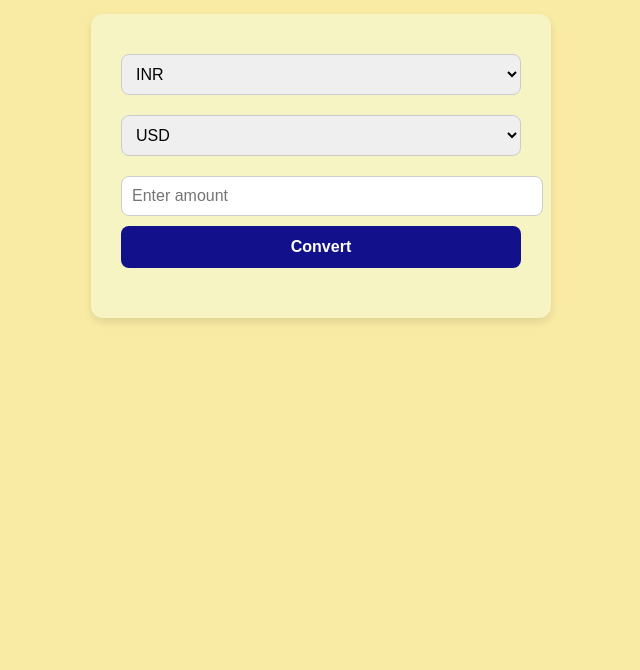
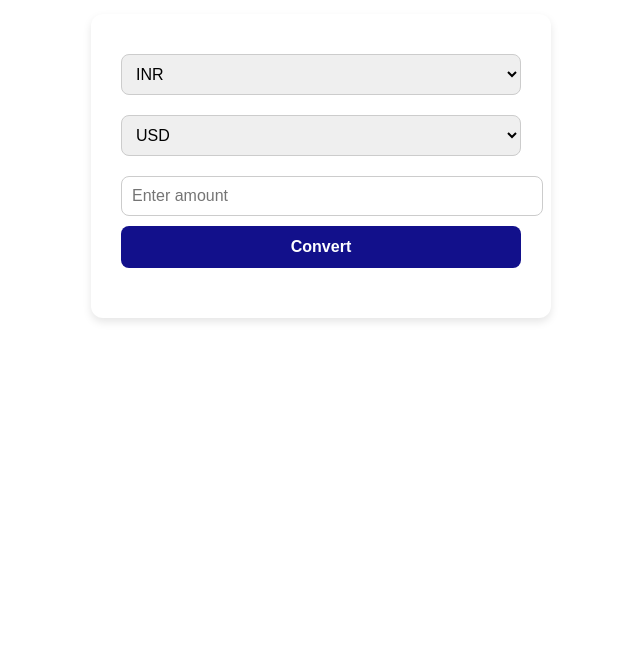
Before and after one commit to KrishitaMyneni/SpendCheck, a plain HTML site: page currency.html in a window 1280 px wide. Shown: the part 130-800 px from the top of the page, without its empty margins (319-959 px from the left). Drawn offline with Linux system fonts and the light colour scheme.

Commit message:
updated UI colours

```diff
--- a/currency.html
+++ b/currency.html
@@ -7,7 +7,7 @@
   <style>
     body {
       font-family: 'Segoe UI', sans-serif;
-      background-color: rgb(249, 235, 164);
+      background-color: rgb(255, 255, 255);
       margin: 0;
       padding: 50px;
       display: flex;
@@ -21,7 +21,7 @@
     }
 
     .converter {
-      background: rgb(247, 244, 196);
+      background: rgb(255, 255, 255);
       padding: 30px;
       border-radius: 12px;
       box-shadow: 0 4px 8px rgba(12, 12, 12, 0.1);
--- a/mainpage.css
+++ b/mainpage.css
@@ -1,13 +1,13 @@
 body{
     font-family: 'Segoe UI', Tahoma, Geneva, Verdana, sans-serif;
-    background:rgb(247, 244, 196);
+    background:rgb(255, 255, 255);
     margin: 0;
     padding: 30px;
 }
 .container{
     max-width: 2000px;
     margin: auto;
-    background:rgb(247, 244, 196);
+    background:rgb(255, 255, 255);
     border-radius: 8px;
     padding: 20px;
     box-shadow: rgba(0,0,0,0.1);
```
Also changed, not shown: grouping.html (+2 -2 lines).
